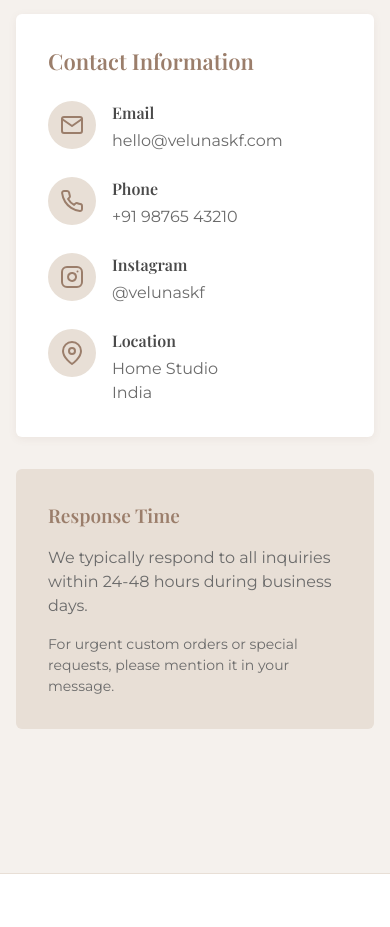
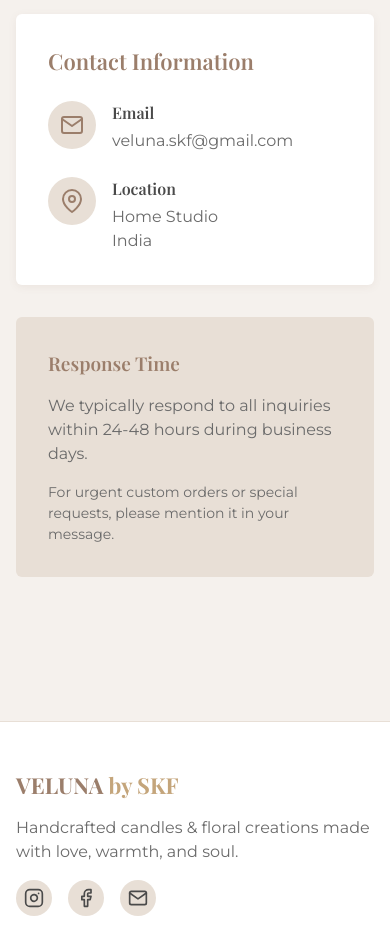
Before and after one commit to cherry-10/veluna, a React (Vite) app in the folder frontend/: page /contact in a window 390 px wide. Shown: the part 1100-2027 px from the top of the page. Built offline with nearby package versions, Linux system fonts and the light colour scheme; no server answers.

Commit message:
Update: Remove phone and Instagram from Contact page, update email to veluna.skf@gmail.com

```diff
--- a/frontend/src/pages/Contact.jsx
+++ b/frontend/src/pages/Contact.jsx
@@ -3,7 +3,7 @@ import { useForm } from 'react-hook-form';
 import { apiService } from '../utils/api';
 import Button from '../components/UI/Button';
 import toast from 'react-hot-toast';
-import { FiMail, FiPhone, FiMapPin, FiInstagram } from 'react-icons/fi';
+import { FiMail, FiMapPin } from 'react-icons/fi';
 
 const Contact = () => {
   const [loading, setLoading] = useState(false);
@@ -146,42 +146,10 @@ const Contact = () => {
                   <div>
                     <h3 className="font-semibold text-charcoal mb-1">Email</h3>
                     <a
-                      href="mailto:hello@velunaskf.com"
+                      href="mailto:veluna.skf@gmail.com"
                       className="text-charcoal-light hover:text-brown transition-colors"
                     >
-                      hello@velunaskf.com
-                    </a>
-                  </div>
-                </div>
-
-                <div className="flex items-start gap-4">
-                  <div className="w-12 h-12 bg-beige rounded-full flex items-center justify-center flex-shrink-0">
-                    <FiPhone className="w-6 h-6 text-brown" />
-                  </div>
-                  <div>
-                    <h3 className="font-semibold text-charcoal mb-1">Phone</h3>
-                    <a
-                      href="tel:+919876543210"
-                      className="text-charcoal-light hover:text-brown transition-colors"
-                    >
-                      +91 98765 43210
-                    </a>
-                  </div>
-                </div>
-
-                <div className="flex items-start gap-4">
-                  <div className="w-12 h-12 bg-beige rounded-full flex items-center justify-center flex-shrink-0">
-                    <FiInstagram className="w-6 h-6 text-brown" />
-                  </div>
-                  <div>
-                    <h3 className="font-semibold text-charcoal mb-1">Instagram</h3>
-                    <a
-                      href="https://instagram.com/velunaskf"
-                      target="_blank"
-                      rel="noopener noreferrer"
-                      className="text-charcoal-light hover:text-brown transition-colors"
-                    >
-                      @velunaskf
+                      veluna.skf@gmail.com
                     </a>
                   </div>
                 </div>
```
